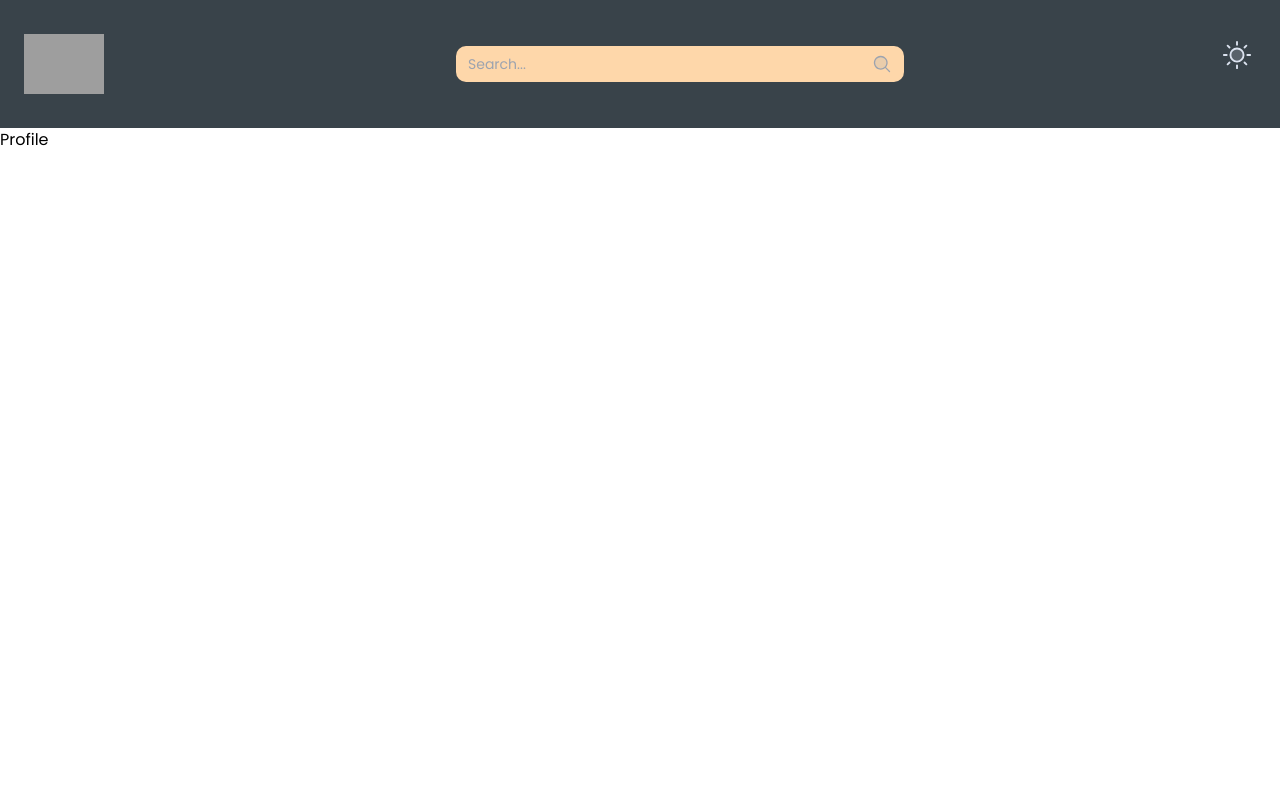
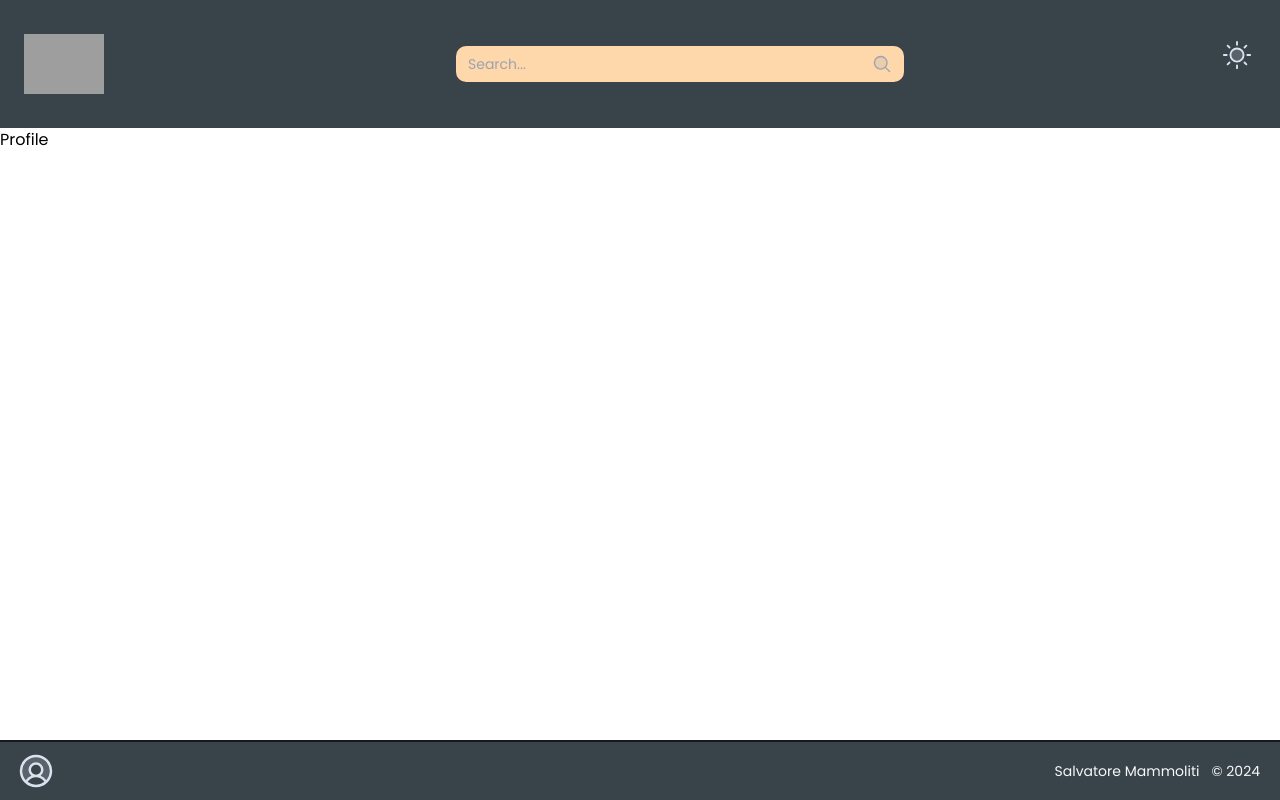
Before and after one commit to topcowmoo/dictyocaryum-lamarckianum, a React (Vite) app in the folder client/: page /profile in a window 1280 px wide. Built offline with nearby package versions, Linux system fonts and the light colour scheme; grey boxes are pictures that could not be loaded.

Commit message:
added footer back

```diff
--- a/client/src/App.jsx
+++ b/client/src/App.jsx
@@ -1,5 +1,6 @@
 import { useLocation, Outlet } from 'react-router-dom';
 import Header from './components/Header';
+import Footer from './components/Footer';
 import { DarkModeProvider } from './context/DarkModeContext';
 
 // Define routes where Header shouldn't appear
@@ -13,14 +14,14 @@ function App() {
     <DarkModeProvider>
       <div className="h-screen flex flex-col transition-colors duration-300">
         {isAuthPage ? (
-          // Render only the Outlet (auth pages) without Header
           <Outlet />
         ) : (
           <>
             <Header className="h-[10vh]" />
-            <main className="flex-grow overflow-y-auto">
+            <main className="h-[80vh] overflow-hidden">
               <Outlet />
             </main>
+            <Footer className="h-[10vh]" />
           </>
         )}
       </div>
--- a/client/src/components/Footer.jsx
+++ b/client/src/components/Footer.jsx
@@ -7,7 +7,7 @@ function Footer() {
 
   return (
     <footer
-      className="relative bottom-0 left-0 right-0 flex items-center justify-between p-4 text-[10px] md:text-[14px] w-full z-10 h-[60px] dark:bg-hefo-dark bg-hefo-light"
+      className="relative bottom-0 left-0 right-0 flex items-center justify-between p-4 text-[10px] md:text-[14px] w-full z-10 h-[60px] dark:bg-hefo-dark bg-hefo-light border-t-2 border-display-dark dark:border-display-ligh"
       role="contentinfo"
     >
       {/* Icon Section */}
```
